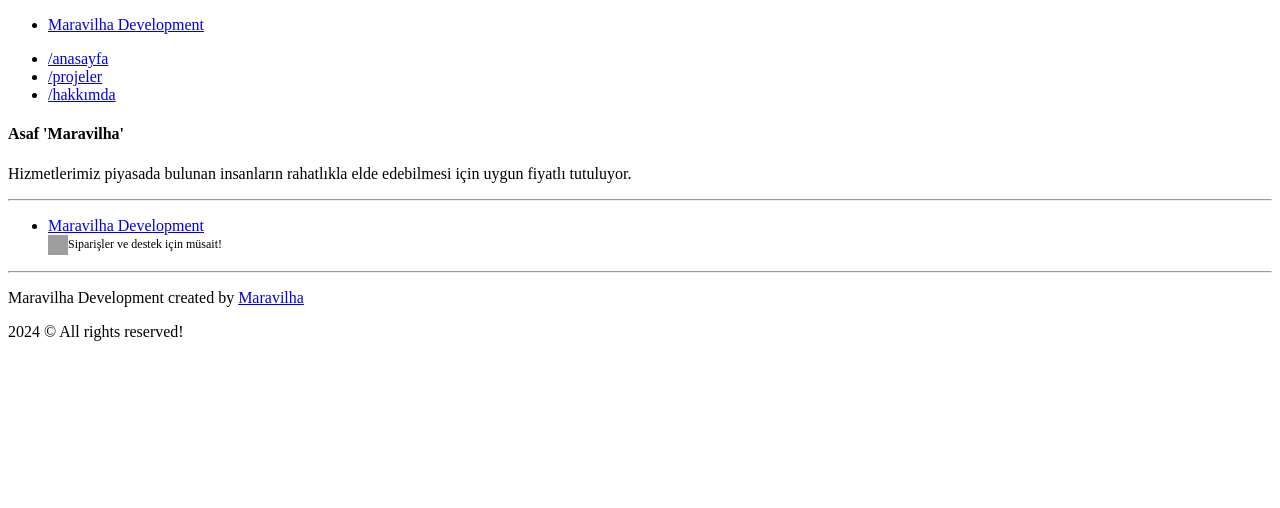
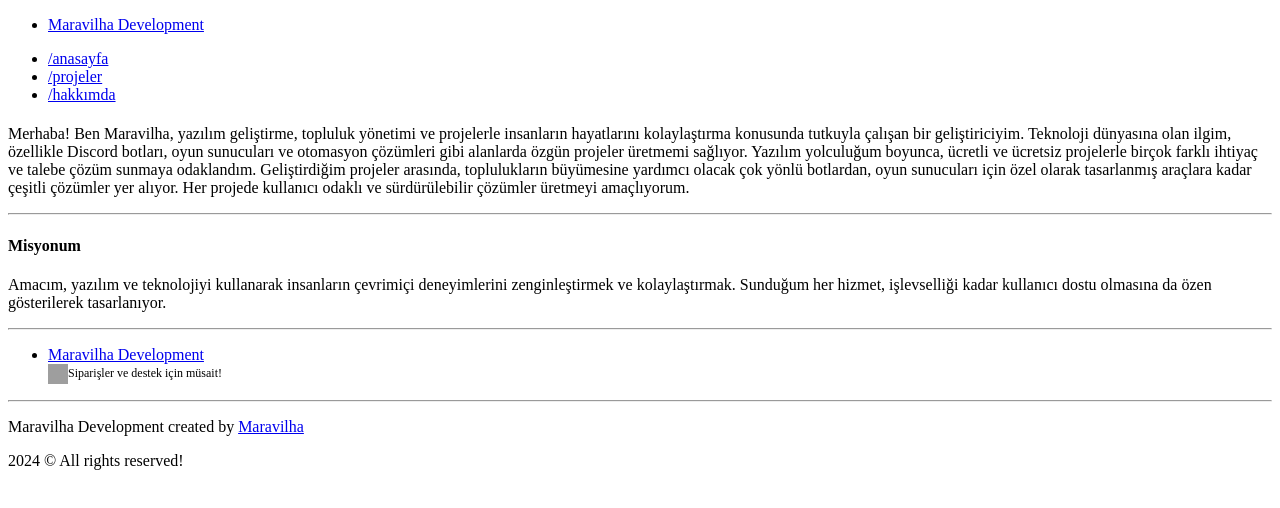
Before and after one commit to sebzviesmaravilha/maravilha-main, a Next.js app: page /about in a window 1280 px wide. Shown: the top 508 px of the page. Built offline with nearby package versions, Linux system fonts and the light colour scheme; grey boxes are pictures that could not be loaded.

Commit message:
Update about.js

```diff
--- a/src/pages/about.js
+++ b/src/pages/about.js
@@ -26,9 +26,16 @@ export default function About() {
         <div className="about-container">
           <div className="about-card">
             <div>
-              <h4 className="h-color">Asaf 'Maravilha'</h4>
+              <h4 className="h-color"></h4>
               <p className="p-color">
-                Hizmetlerimiz piyasada bulunan insanların rahatlıkla elde edebilmesi için uygun fiyatlı tutuluyor.
+              Merhaba! Ben Maravilha, yazılım geliştirme, topluluk yönetimi ve projelerle insanların hayatlarını kolaylaştırma konusunda tutkuyla çalışan bir geliştiriciyim. Teknoloji dünyasına olan ilgim, özellikle Discord botları, oyun sunucuları ve otomasyon çözümleri gibi alanlarda özgün projeler üretmemi sağlıyor. Yazılım yolculuğum boyunca, ücretli ve ücretsiz projelerle birçok farklı ihtiyaç ve talebe çözüm sunmaya odaklandım. Geliştirdiğim projeler arasında, toplulukların büyümesine yardımcı olacak çok yönlü botlardan, oyun sunucuları için özel olarak tasarlanmış araçlara kadar çeşitli çözümler yer alıyor. Her projede kullanıcı odaklı ve sürdürülebilir çözümler üretmeyi amaçlıyorum.
+              </p>
+              <hr />
+            </div>
+            <div>
+              <h4 className="h-color">Misyonum</h4>
+              <p className="p-color">
+              Amacım, yazılım ve teknolojiyi kullanarak insanların çevrimiçi deneyimlerini zenginleştirmek ve kolaylaştırmak. Sunduğum her hizmet, işlevselliği kadar kullanıcı dostu olmasına da özen gösterilerek tasarlanıyor.
               </p>
               <hr />
             </div>
```
